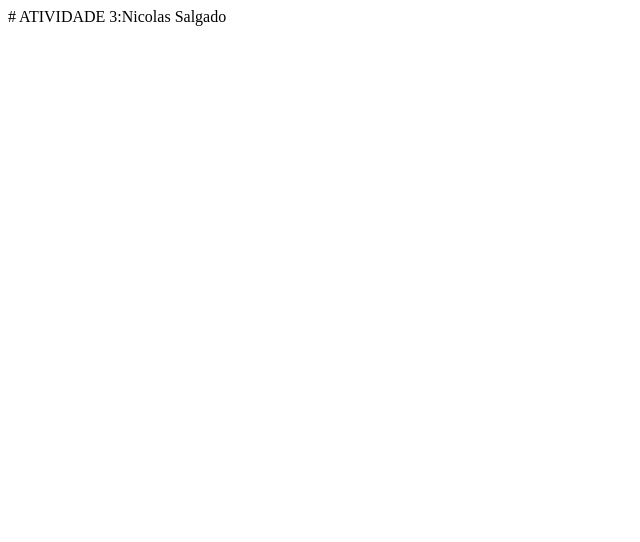
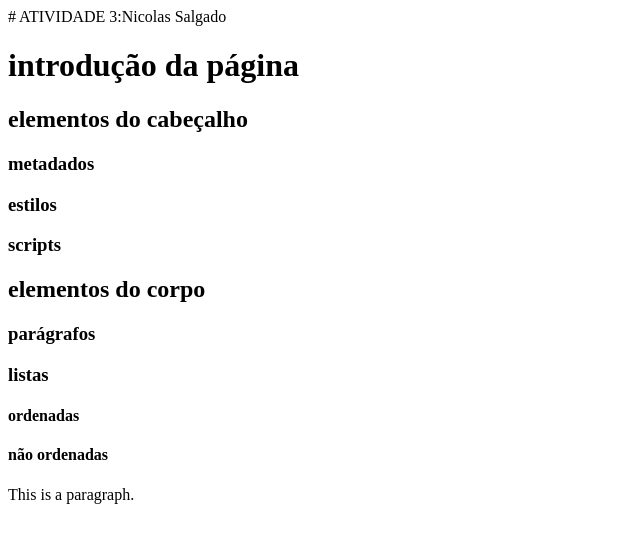
Before and after one commit to ufjf-dcc202/ufjf-dcc202-2023-3-a-atv3-nsalgado2000, a website: page index.html in a window 1280 px wide. Shown: the whole page, without its empty margins (0-640 px from the left). Drawn offline with Linux system fonts and the light colour scheme.

Commit message:
feitas modificações no html para testa-lo

```diff
--- a/index.html
+++ b/index.html
@@ -2,13 +2,29 @@
 <!DOCTYPE html>
 <html lang="pt">
 <head>
+    <title>
+        Título incrível
+    </title>
     <meta charset="UTF-8">
     <meta name="viewport" content="width=device-width, initial-scale=1.0">
-    <title>Título incrível</title>
 </head>
 <body>
     <main>
-
+        <h1>introdução da página</h1>
+        <section>
+            <h2>elementos do cabeçalho</h2>
+            <h3>metadados</h3>
+            <h3>estilos</h3>
+            <h3>scripts</h3>
+        </section>
+        <section>
+            <h2>elementos do corpo</h2>
+            <h3>parágrafos</h3>
+            <h3>listas</h3>
+            <h4>ordenadas</h4>
+            <h4>não ordenadas</h4>
+        </section>
+        <p>This is a paragraph.</p>
     </main>
 
 </body>
```
